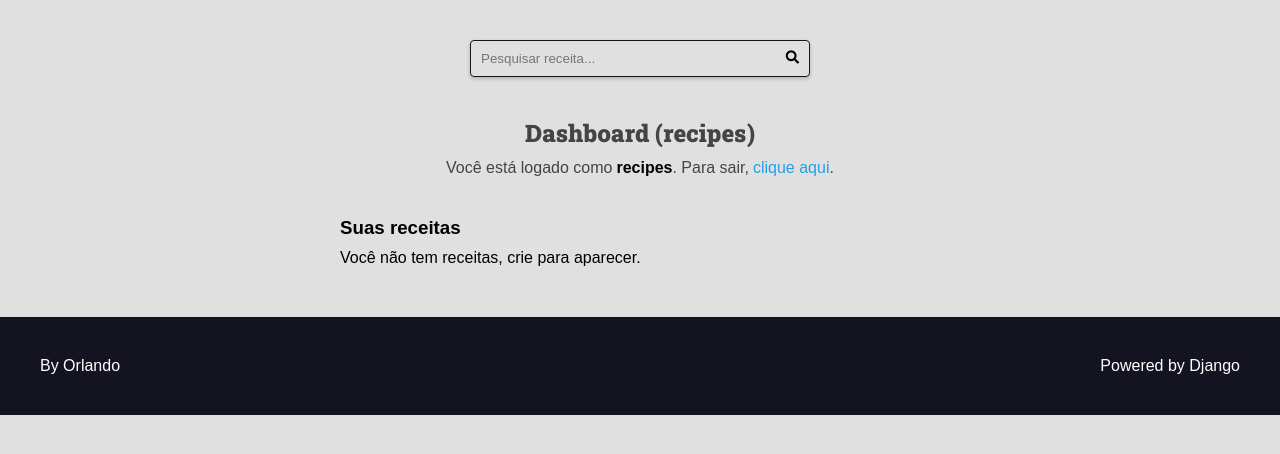
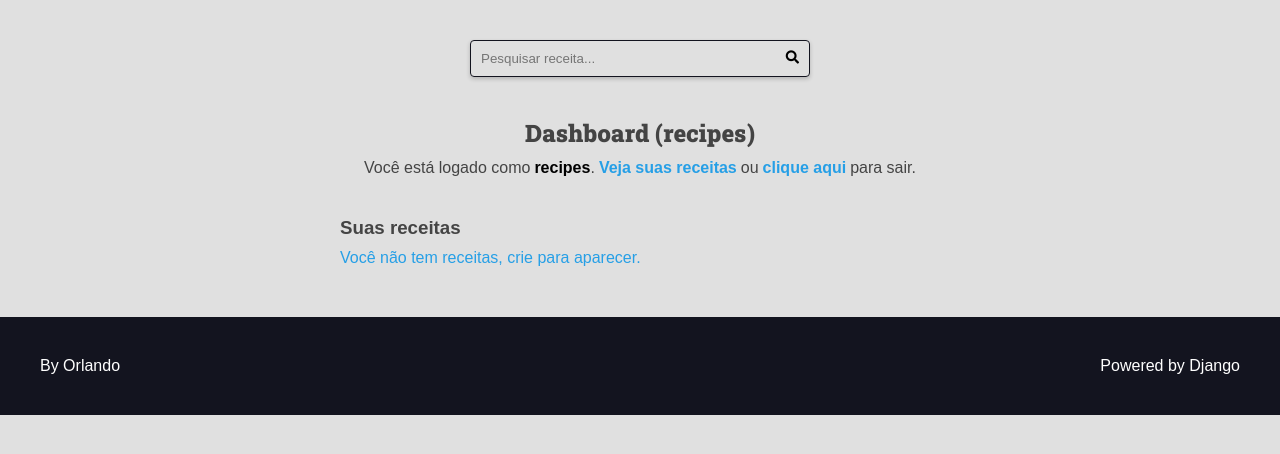
Before and after one commit to orlandoconceicao/backend, a Django app: page /authors/dashboard/ in a window 1280 px wide. Shown: the part 85-539 px from the top of the page. Run offline with Django 5.2, Linux system fonts and the light colour scheme; a user stored in the database is signed in; data comes from the database, SQL or seed files in the repository; parts of the project's set-up code (start-up, migrations or seed data) failed here and were passed over.

Commit message:
Atualiza estilos e formulários de receitas
Co-authored-by: Copilot <223556219+Copilot@users.noreply.github.com>

```diff
--- a/projetos/Projeto receitas/pagina-de-receitas/authors/templates/authors/partials/login_message.html
+++ b/projetos/Projeto receitas/pagina-de-receitas/authors/templates/authors/partials/login_message.html
@@ -1,12 +1,12 @@
 {% if request.user.is_authenticated %}
     <div class="login-message">
         Você está logado como <p>{{ request.user.username }}</p>.
-        Para sair,
+        <a href="{% url "authors:dashboard" %}">Veja suas receitas </a> ou
         <form class="inline-form" action="{% url 'authors:logout' %}" method="post">
         {% csrf_token %}
             <input type="hidden" name="username" value="{{ request.user.username}}">
             <button class="plaintext-button" type="submit">clique aqui</button>
         </form>
-        .
+        para sair.
     </div>
 {% endif %}
--- a/projetos/Projeto receitas/pagina-de-receitas/base_static/global/css/styles.css
+++ b/projetos/Projeto receitas/pagina-de-receitas/base_static/global/css/styles.css
@@ -55,6 +55,8 @@
     --spacing-gutter-large: 4rem;
 }
 
+    /* imagens dashboard*/
+
 
 /* ==================================================
    RESET E CONFIGURAÇÕES GERAIS
@@ -91,8 +93,7 @@ h6 {
 
 
 /* ==================================================
-   CONTAINER E ESTRUTURA GERAL
-   Largura máxima e espaçamento das páginas
+   CONTAINER E ESTRUTURA GERAIS
    ================================================== */
 
 .container {
@@ -114,6 +115,14 @@ h6 {
     text-align: center;
 }
 
+img {
+    max-width: 100%;
+}
+
+a {
+    text-decoration: none;
+    color: var(--color-primary);
+}
 
 /* ==================================================
    CABEÇALHO (HEADER)
@@ -713,7 +722,6 @@ h6 {
     grid-column: span 2;
 }
 
-
 /* ==================================================
    ESTILIZAÇÃO DO Dashboard
    Estilização do dashboard do usuário
@@ -733,6 +741,16 @@ h6 {
 
 .login-message button {
     margin-left: 4px;
+    margin-right: 4px;
+    color: var(--color-primary);
+    font-weight: bold;
+}
+
+.login-message a {
+    margin-left: 4px;
+    margin-right: 4px;
+    color: var(--color-primary);
+    font-weight: bold;
 }
 .authors-dashboard-container {
     max-width: 64rem;
@@ -745,7 +763,6 @@ h6 {
 .authors-dashboard-container p,
 .authors-dashboard-container ul,
 .authors-dashboard-container a {
-    color: var(--color-black);
     text-decoration: none;
     list-style-type: none;
     margin: 1rem 0;
@@ -756,8 +773,18 @@ h6 {
     font-family: Arial, Helvetica, sans-serif;
 }
 
+.authors-dashboard-container ul{
+    color: var(--color-primary);
+}
+
 .left {
     text-align: left;
+}
+
+.form-content-grid > .span-2 img {
+    display: block;
+    width: 100%;
+    height: auto;
 }
 
 
--- a/projetos/Projeto receitas/pagina-de-receitas/base_templates/global/partials/head.html
+++ b/projetos/Projeto receitas/pagina-de-receitas/base_templates/global/partials/head.html
@@ -9,6 +9,6 @@
 <link rel="preconnect" href="https://fonts.gstatic.com" crossorigin />
 <link href="https://fonts.googleapis.com/css2?family=Roboto+Slab:wght@900&display=swap" rel="stylesheet" />
 
-<link rel="stylesheet" href="{% static 'global/css/styles.css' %}?v=6" />
+<link rel="stylesheet" href="{% static 'global/css/styles.css' %}" />
 
 <link rel="stylesheet" href="{% static 'global/css/global-styles.css' %}" />
```
Also changed, not shown: projetos/Projeto receitas/pagina-de-receitas/base_templates/global/partials/form.html (+7 -0 lines).
